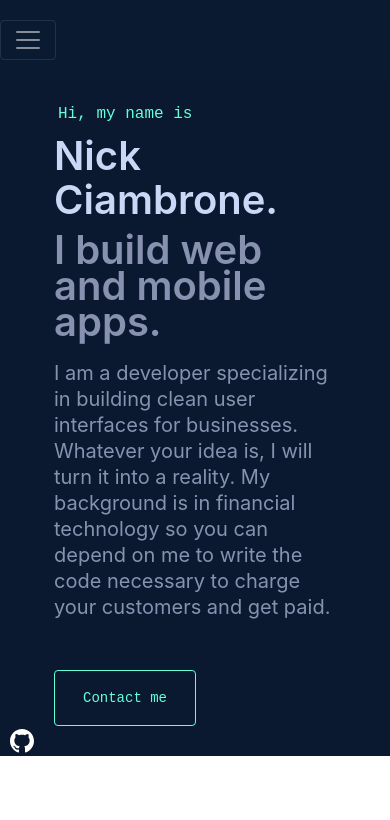
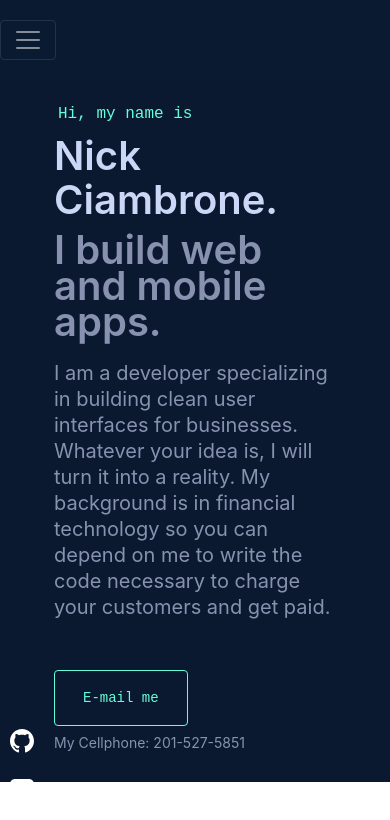
Before and after one commit to nickciambrone/ciambrone-solutions, a React (Create React App) app: page / in a window 390 px wide. Shown: the top 820 px of the page. Built offline with nearby package versions, Linux system fonts and the light colour scheme.

Commit message:
added phone number

```diff
--- a/src/pages/about/about.component.jsx
+++ b/src/pages/about/about.component.jsx
@@ -13,7 +13,9 @@ const About = () =>{
             <p className = 'bio'>I am a developer specializing in building clean user interfaces for businesses. Whatever your idea is, I will turn it into a reality.
             My background is in financial technology so you can depend on me to write the code necessary to charge your customers and get paid.  </p>
             <div className="fadeup-enter-done" style={{transitionDelay: "500ms"}}>
-                <div className="email-link"  onClick={() => navigate("/contact")}>Contact me</div>
+                <div className="email-link"  onClick={() => navigate("/contact")} style={{marginBottom:'8px'}}>E-mail me</div>
+
+                <div style={{fontSize:'14px'}}>My Cellphone: 201-527-5851</div>
             </div>
         </div>
     )
```
